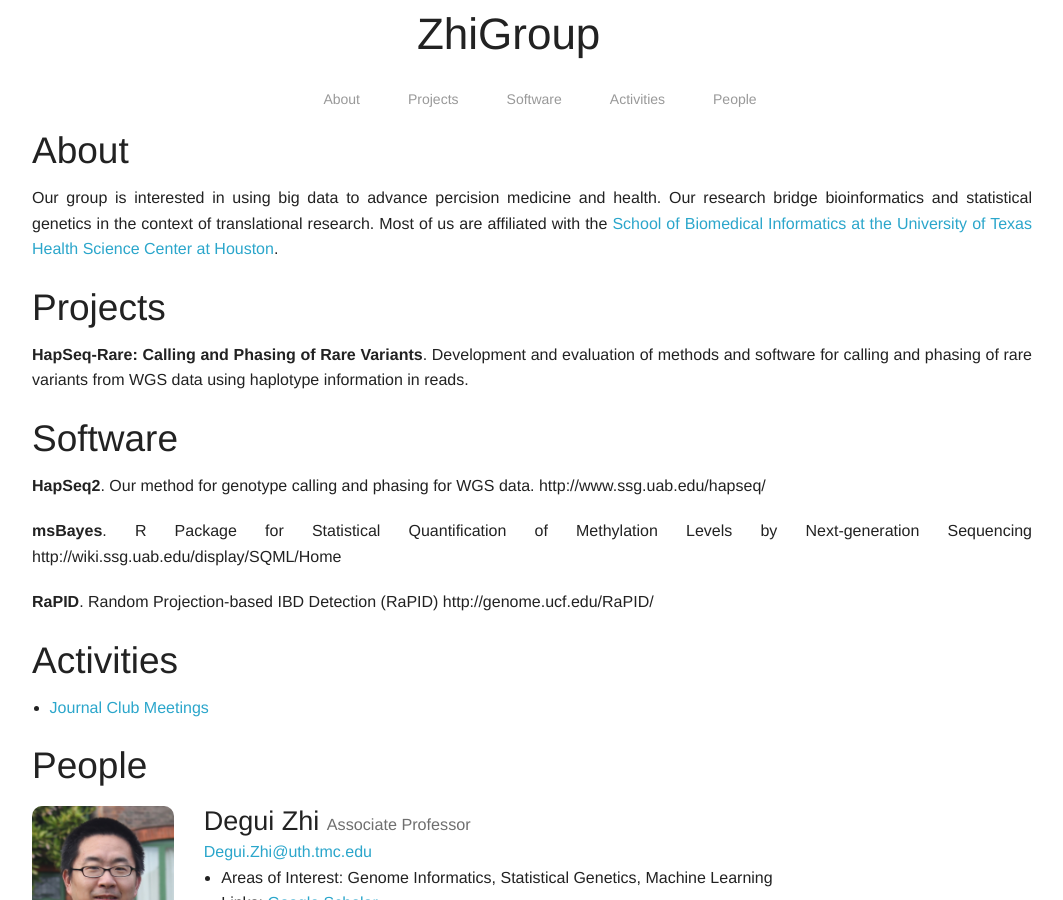
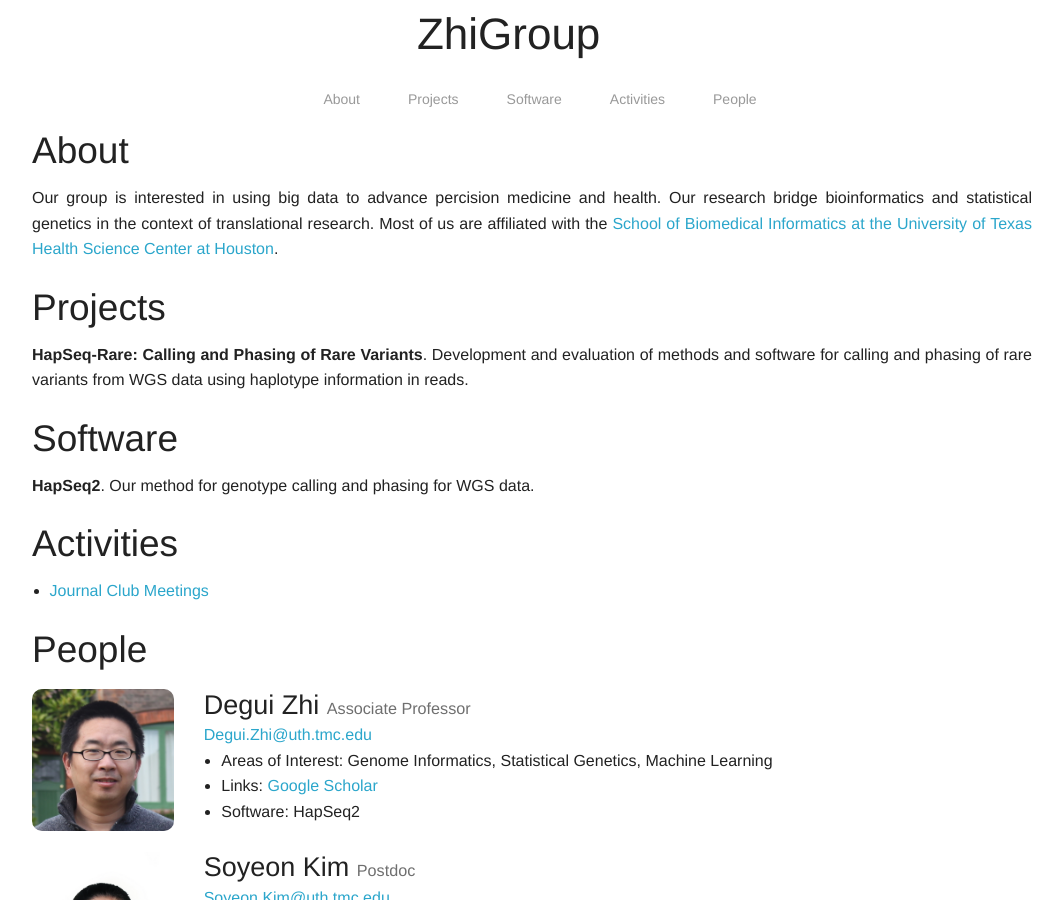
Before and after one commit to ZhiGroup/ZhiGroup.github.io, a Jekyll site: the page built from index.html, in a window 1280 px wide and 900 px high. Shown: the whole window, without its empty margins (108-1171 px from the left). Built offline with Jekyll 4.4.1, drawn with Linux system fonts in a browser that asks for light colours.

Commit message:
Update software.md

```diff
--- a/_includes/software.md
+++ b/_includes/software.md
@@ -1,5 +1,2 @@
-**HapSeq2**. Our method for genotype calling and phasing for WGS data. http://www.ssg.uab.edu/hapseq/
 
-**msBayes**. R Package for Statistical Quantification of Methylation Levels by Next-generation Sequencing http://wiki.ssg.uab.edu/display/SQML/Home
-
-**RaPID**. Random Projection-based IBD Detection (RaPID) http://genome.ucf.edu/RaPID/
+**HapSeq2**. Our method for genotype calling and phasing for WGS data.
```
